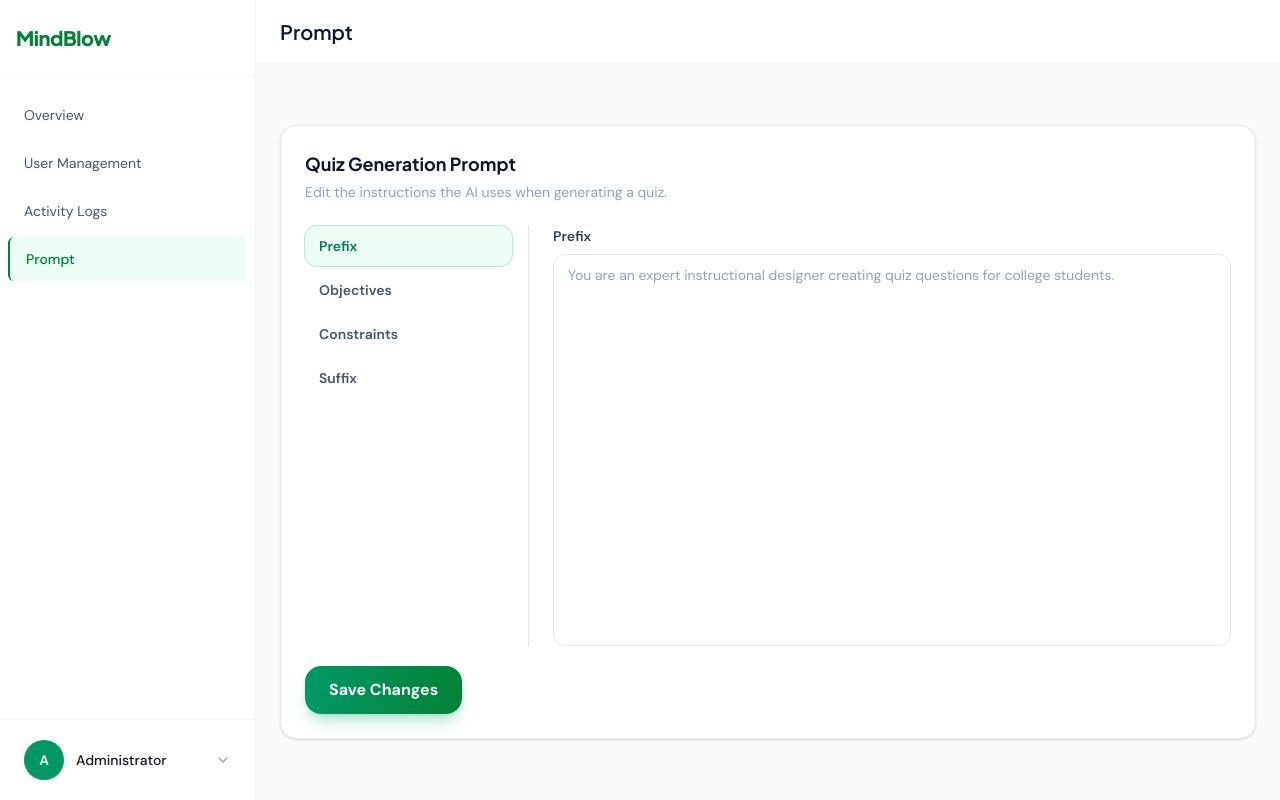
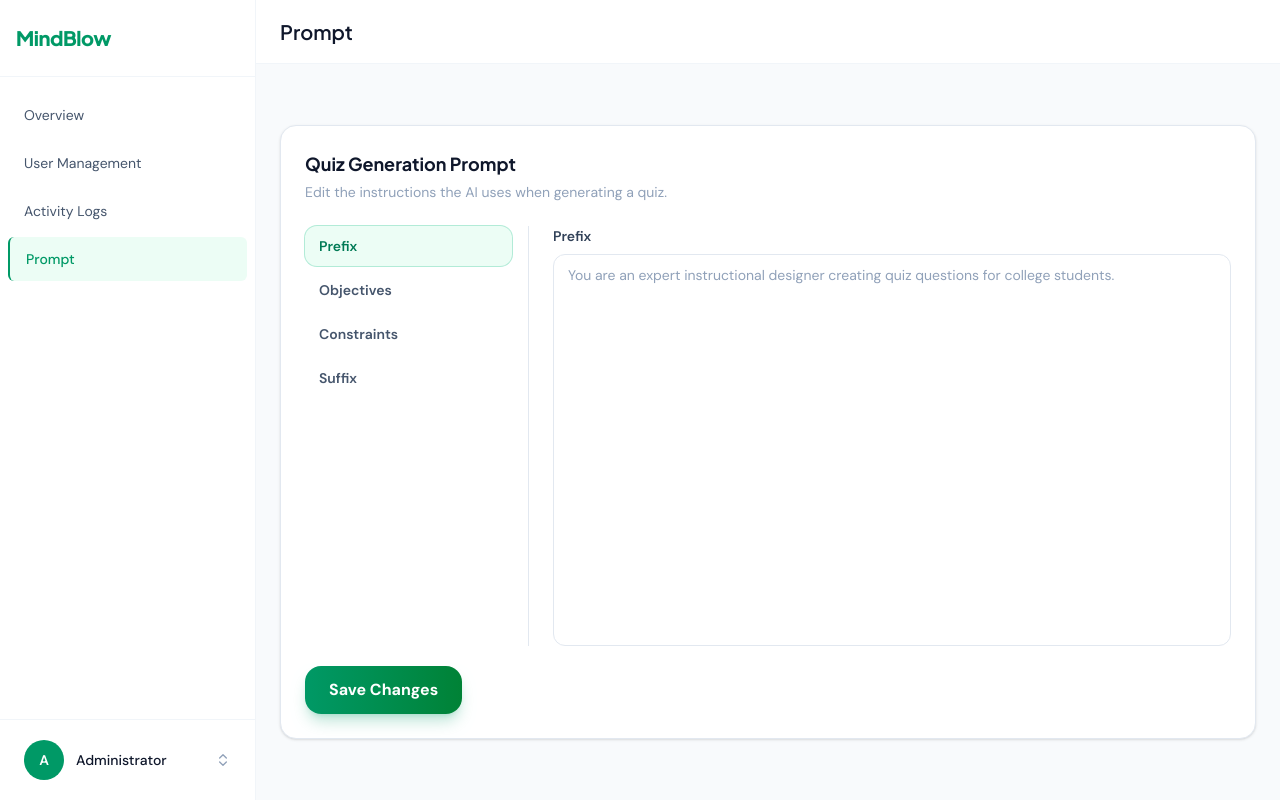
Before and after one commit to redsaucce/mindblow-test, a Next.js app in the folder client/: page /admin/prompt in a window 1280 px wide. Built offline with nearby package versions, Linux system fonts and the light colour scheme; no server answers.

Commit message:
`style(sidebar): switch brand accent to emerald-600 and use ChevronsUpDown for account toggle`

```diff
--- a/client/components/layout/sidebar.tsx
+++ b/client/components/layout/sidebar.tsx
@@ -3,7 +3,7 @@
 import { useEffect, useState } from "react";
 import Link from "next/link";
 import { usePathname } from "next/navigation";
-import { ChevronUp, LogOut, X } from "lucide-react";
+import { ChevronsUpDown, LogOut, X } from "lucide-react";
 import AlertModal from "@/components/ui/alert-modal";
 import { sidebarLinks, sidebarAccount } from "@/data/layout/sidebar";
 import { useToggle } from "@/hooks/use-toggle";
@@ -83,7 +83,7 @@ export default function Sidebar({ open, onClose }: SidebarProps) {
           <Link
             href="/"
             onClick={onClose}
-            className="font-heading font-extrabold text-xl text-green-700 tracking-tight hover:opacity-80 transition-opacity duration-200"
+            className="font-heading font-extrabold text-xl text-emerald-600 tracking-tight hover:opacity-80 transition-opacity duration-200"
           >
             {sidebarAccount.brand}
           </Link>
@@ -109,8 +109,8 @@ export default function Sidebar({ open, onClose }: SidebarProps) {
                     onClick={onClose}
                     className={`flex items-center gap-3 w-full text-sm sm:text-base lg:text-sm rounded-xl lg:rounded-md px-4 py-3 transition-colors duration-200 ${
                       active
-                        ? "bg-emerald-50 text-green-700 font-medium lg:border-l-2 lg:border-green-700"
-                        : "text-slate-700 lg:text-slate-600 hover:bg-slate-50 hover:text-green-700"
+                        ? "bg-emerald-50 text-emerald-600 font-medium lg:border-l-2 lg:border-emerald-600"
+                        : "text-slate-700 lg:text-slate-600 hover:bg-slate-50 hover:text-emerald-600"
                     }`}
                   >
                     {link.label}
@@ -140,11 +140,7 @@ export default function Sidebar({ open, onClose }: SidebarProps) {
                   </span>
                 )}
               </div>
-              <ChevronUp
-                className={`w-4 h-4 text-slate-400 shrink-0 transition-transform duration-200 ${
-                  accountOpen ? "rotate-0" : "rotate-180"
-                }`}
-              />
+              <ChevronsUpDown className="w-4 h-4 text-slate-400 shrink-0" />
             </button>
 
             {accountOpen && (
```
